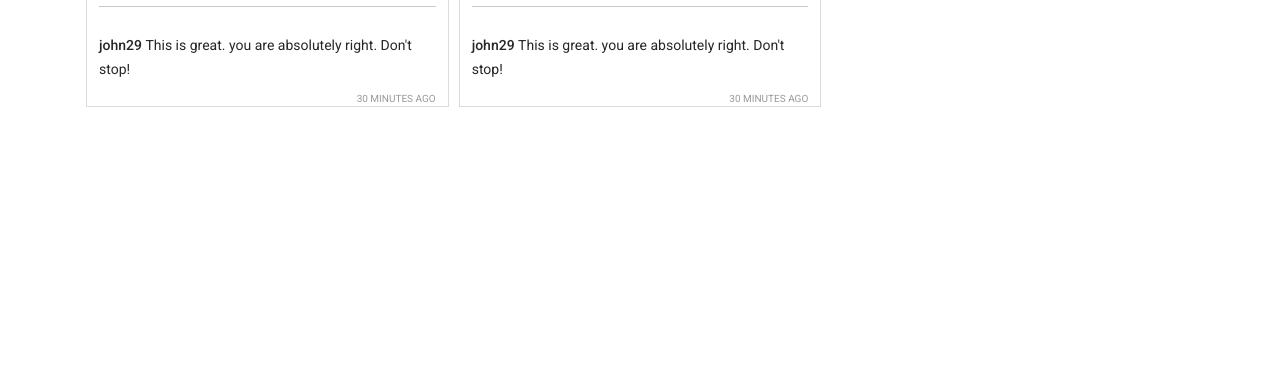
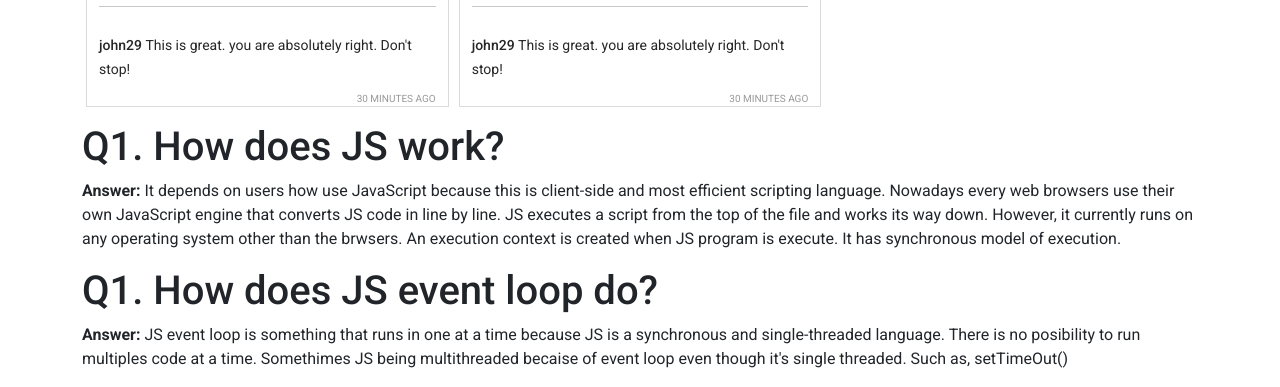
Before and after one commit to raselcsedev/insta-shohor, a plain HTML site: page index.html in a window 1280 px wide. Shown: the part 1425-1812 px from the top of the page. Before the commit the page ends 1548 px from the top, so only its background shows below. Drawn offline with nearby package versions, Linux system fonts and the light colour scheme.

Commit message:
added 2questions

```diff
--- a/index.html
+++ b/index.html
@@ -77,6 +77,20 @@
                 <h1>Reported posts</h1>
             </div>
         </main>
+        <section>
+            <div class="container">
+                <h1>Q1. How does JS work?</h1>
+                <p> <span class="fw-bold">Answer: </span>
+                    It depends on users how use JavaScript because this is client-side and most efficient scripting language. Nowadays every web browsers use their own JavaScript engine that converts JS code in line by line. JS executes a script from the top of the file and works its way down. However, it currently runs on any operating system other than the brwsers. An execution context is created when JS program is execute. It has synchronous model of execution.
+                </p>
+            </div>
+            <div class="container">
+                <h1>Q1. How does JS event loop do?</h1>
+                <p> <span class="fw-bold">Answer: </span>
+                    JS event loop is something that runs in one at a time because JS is a synchronous and single-threaded language. There is no posibility to run multiples code at a time. Somethimes JS being multithreaded becaise of event loop even though it's single threaded. Such as, setTimeOut()
+                </p>
+            </div>
+        </section>
         <footer></footer>
 
         <!-- add javascript  file  -->
```
